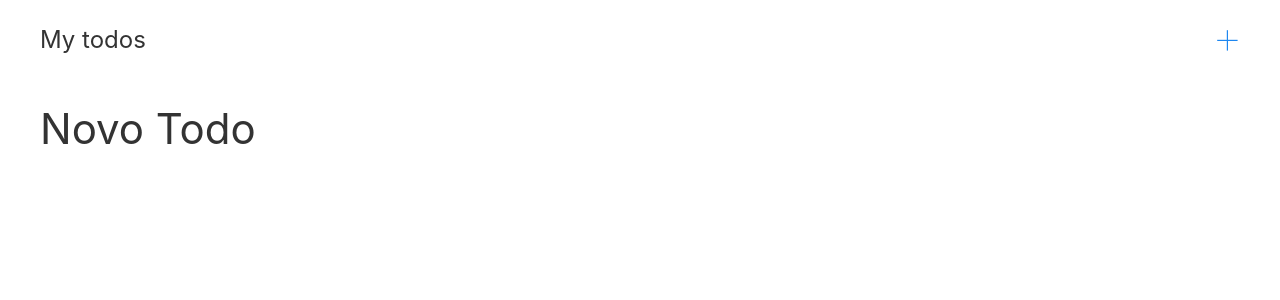
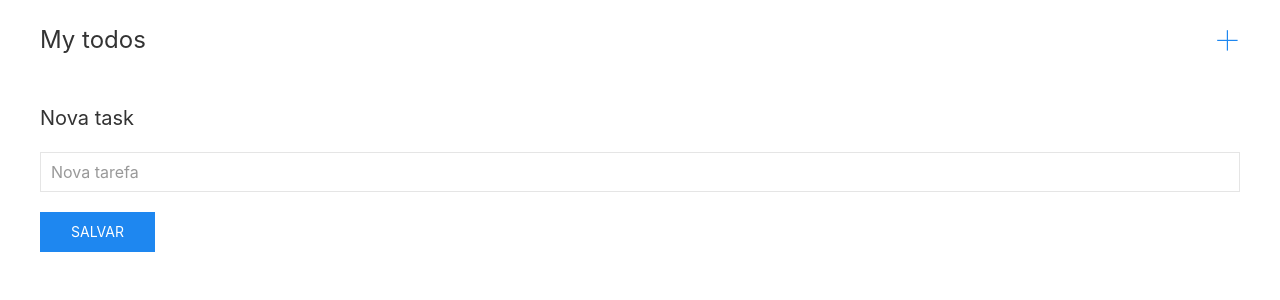
Before and after one commit to leosilva-dev/React-Todo-app, a React (Create React App) app: page /create in a window 1280 px wide. Shown: the top 300 px of the page. Built offline with nearby package versions, Linux system fonts and the light colour scheme.

Commit message:
Implementação no componente AddTodo, responsável por criar novas tarefas

```diff
--- a/package.json
+++ b/package.json
@@ -3,7 +3,7 @@
   "version": "0.1.0",
   "private": true,
   "dependencies": {
-    "@hookform/resolvers": "^1.3.2",
+    "@hookform/resolvers": "^1.3.3",
     "@testing-library/jest-dom": "^5.11.4",
     "@testing-library/react": "^11.1.0",
     "@testing-library/user-event": "^12.1.10",
--- a/src/components/AddTodo.tsx
+++ b/src/components/AddTodo.tsx
@@ -1,16 +1,44 @@
 import React, {useContext} from 'react'
 import {TodoContext} from '../contexts/TodoContext'
 import {useForm} from 'react-hook-form'
-import {yupResolver} from '@hookform/resolvers'
+import { yupResolver } from '@hookform/resolvers/yup'
 import * as yup from 'yup'
 import {TodoContextType} from '../contexts/TodoContextType'
 
+const schema = yup.object().shape({
+    title: yup.string().required('Tarefa inválida'),
+})
+
+
+interface AddTodoForm {
+    title: string
+}
 
 const AddTodo = () => {
+
+    const { addTodo } = useContext<TodoContextType>(TodoContext)
+
+    const { register, handleSubmit, errors } = useForm({
+        resolver: yupResolver(schema)
+    })
+
+    const onSubmit = (data: AddTodoForm, e: any) => {
+        addTodo(data.title)
+        e.target.reset()
+        window.location.href = '/'
+    }
+
     return (
-        <div>
-            <h1>Novo Todo</h1>
-        </div>
+        <form onSubmit={handleSubmit<AddTodoForm>(onSubmit)}>
+            <h4>Nova task</h4>
+            <div className="uk-margin uk-width-1-1">
+                <input type="text" name="title" id="title" placeholder="Nova tarefa" className="uk-input" ref={register}/>
+                <span><small><strong className="uk-text-danger">{errors.title?.message}</strong></small></span>
+            </div>
+            <div className="uk-width-1-1">
+                <button type="submit" className="uk-button uk-button-primary">Salvar</button>
+            </div>
+        </form>
     )
 }
 
```
Also changed, not shown: 2 other files (tests, documents, lock files or other folders).
